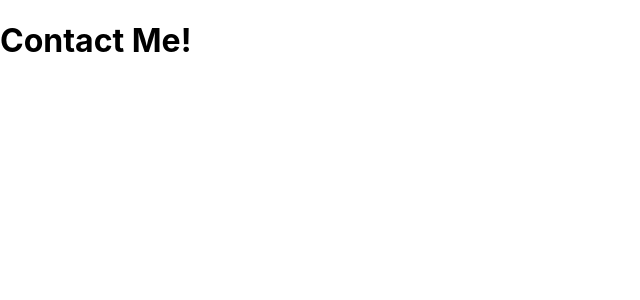
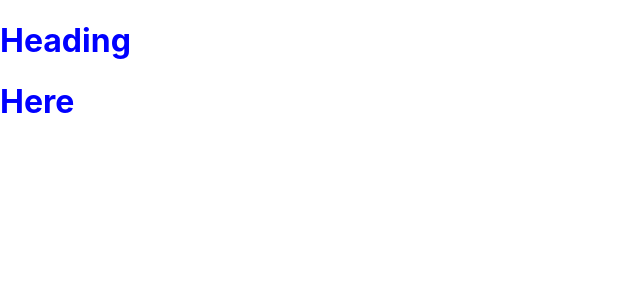
Before and after one commit to L8dySneaks/mas-next, a Next.js app: page /contact in a window 1280 px wide. Shown: the top 300 px of the page, without its empty margins (0-640 px from the left). Built offline with nearby package versions, Linux system fonts and the light colour scheme.

Commit message:
example with using variables with CSS

```diff
--- a/pages/contact.tsx
+++ b/pages/contact.tsx
@@ -1,3 +1,27 @@
+/**
+ * Styled JSX Component
+ * JSX Styles are like inline styles, they are component level
+ * Can make the style global by adding the global keyword after jsx in the style tag
+ */
+
+function Heading(props) {
+  const variableColor = Math.random() > 0.5 ? 'red' : 'blue';
+  return <div><h1>{props.heading}</h1>
+    <style jsx>
+      {`
+        h1 {
+          color: ${variableColor};
+        }
+      `}
+    </style>
+  </div>
+}
+
 export default function Contact() {
-  return <h1>Contact Me!</h1>
+  return (
+    <div>
+      <Heading heading="Heading" />
+      <h1>Here</h1>
+    </div>
+  )
 }
```
